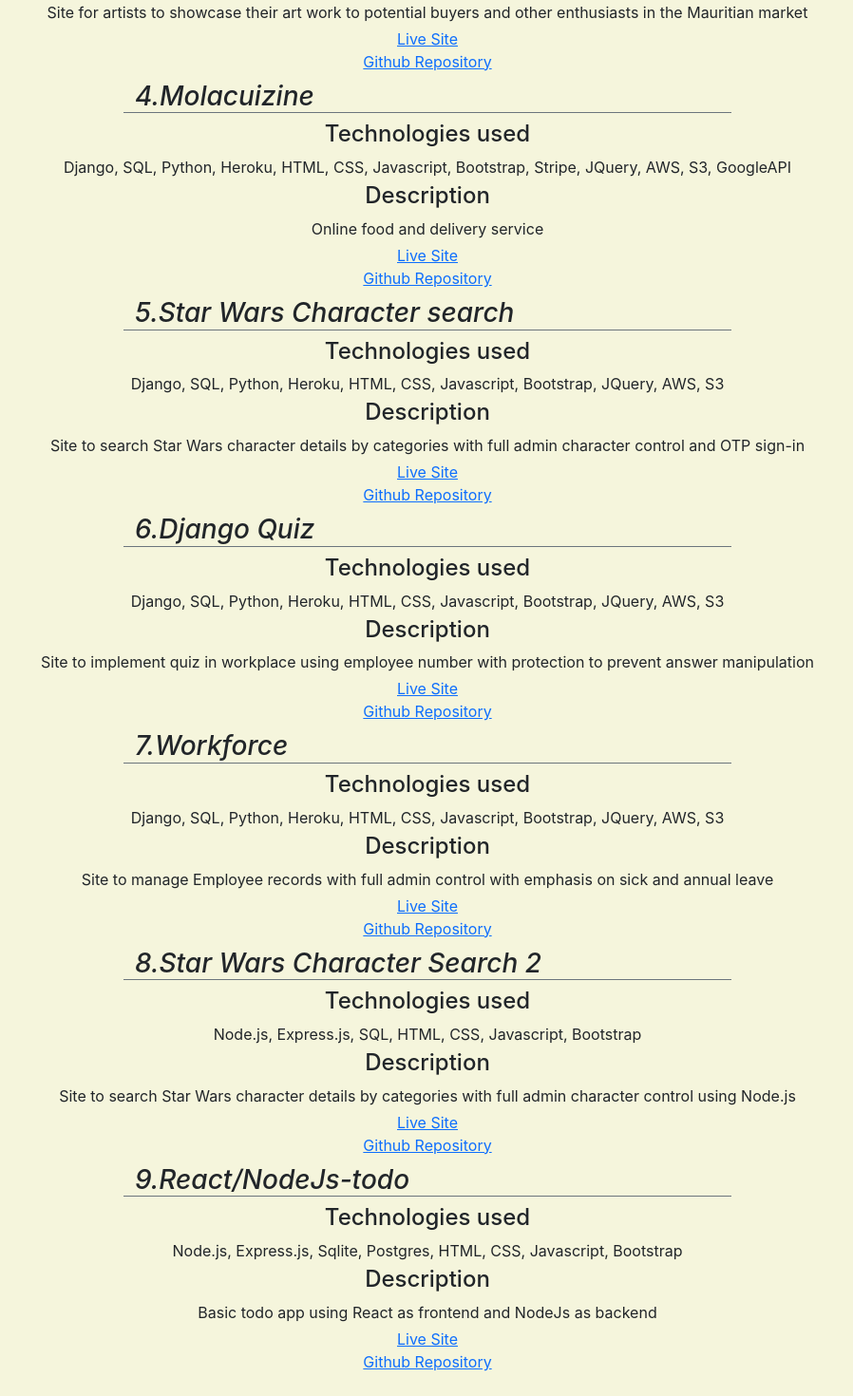
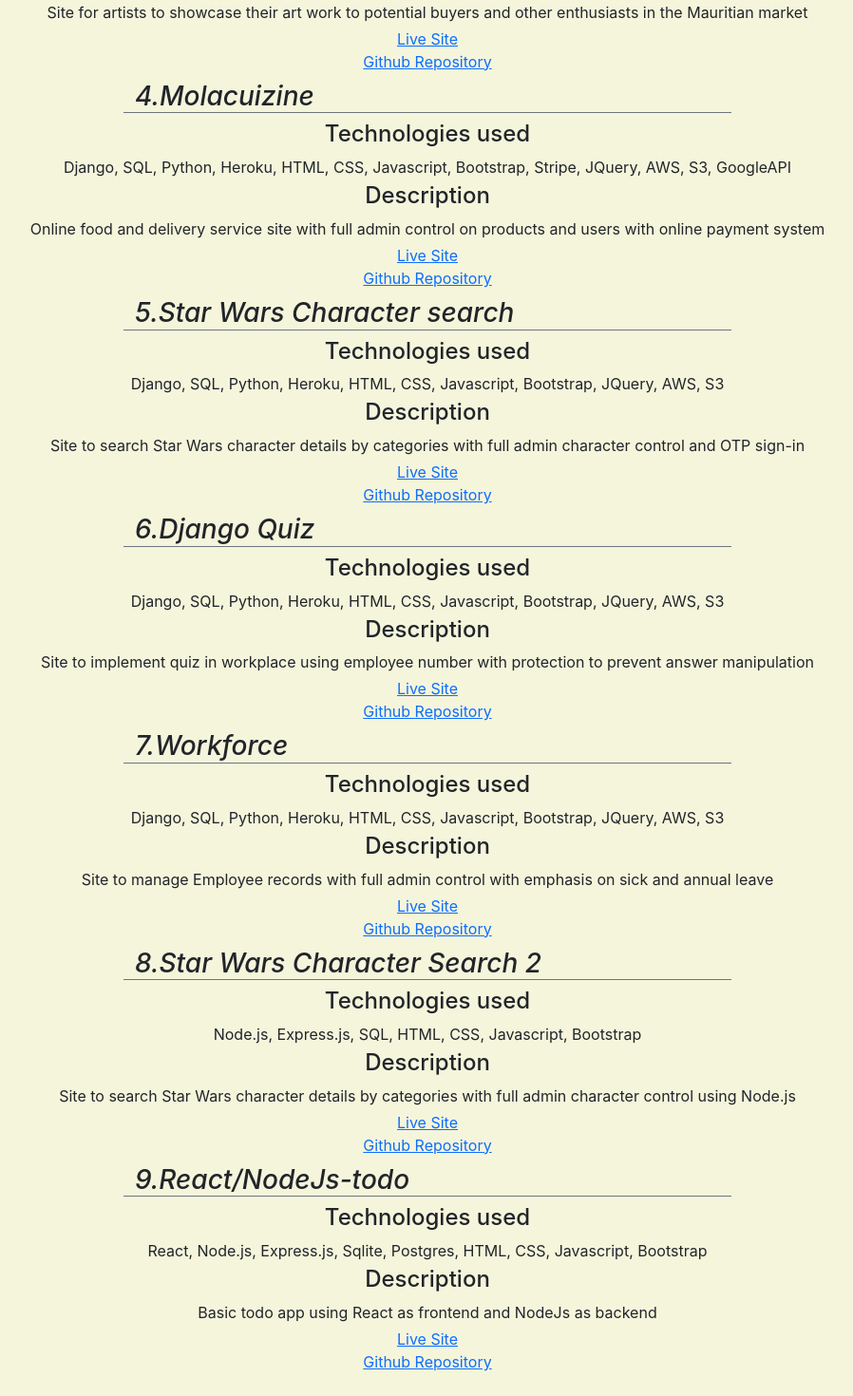
Before and after one commit to zahur76/react_cv, a React (Create React App) app: page /projects in a window 1280 px wide. Shown: the part 1206-2676 px from the top of the page at 95% size, without its empty margins (190-1088 px from the left). Built offline with nearby package versions, Linux system fonts and the light colour scheme.

Commit message:
update project descriptions

```diff
--- a/src/components/Projects/Projects.js
+++ b/src/components/Projects/Projects.js
@@ -33,7 +33,7 @@
         number: 4,
         name: 'Molacuizine',
         technologies: 'Django, SQL, Python, Heroku, HTML, CSS, Javascript, Bootstrap, Stripe, JQuery, AWS, S3, GoogleAPI',
-        description: 'Online food and delivery service',
+        description: 'Online food and delivery service site with full admin control on products and users with online payment system',
         site: 'https://mo-lacuizine.herokuapp.com/',
         github: 'https://github.com/zahur76/molacuizine'
     },
@@ -72,7 +72,7 @@
     {
         number: 9,
         name: 'React/NodeJs-todo',
-        technologies: 'Node.js, Express.js, Sqlite, Postgres, HTML, CSS, Javascript, Bootstrap',
+        technologies: 'React, Node.js, Express.js, Sqlite, Postgres, HTML, CSS, Javascript, Bootstrap',
         description: 'Basic todo app using React as frontend and NodeJs as backend',
         site: 'https://react-node-todo-zahur.herokuapp.com/',
         github: 'https://github.com/zahur76/react-node-api'
```
